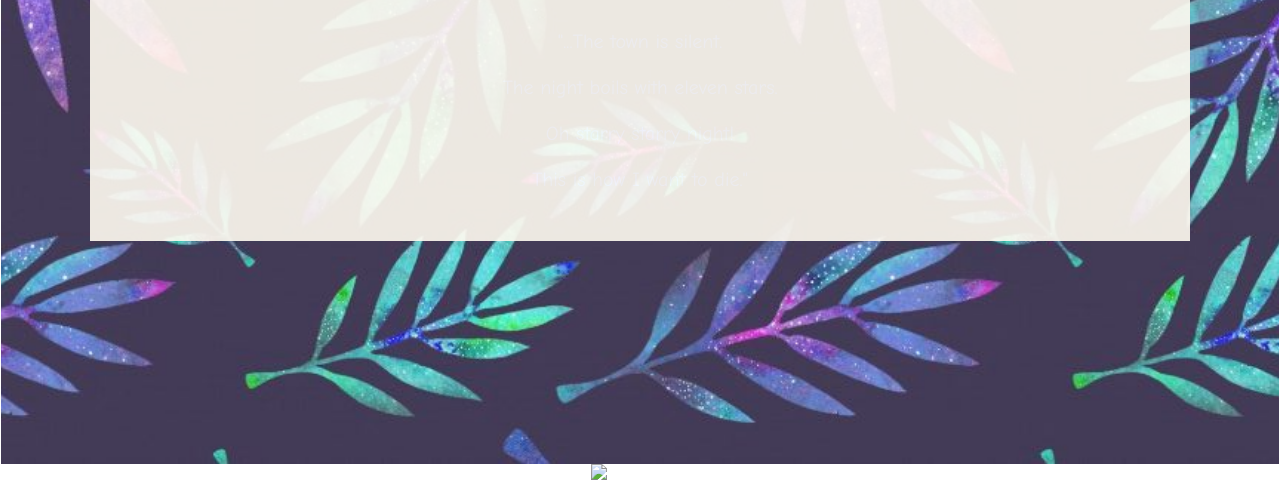
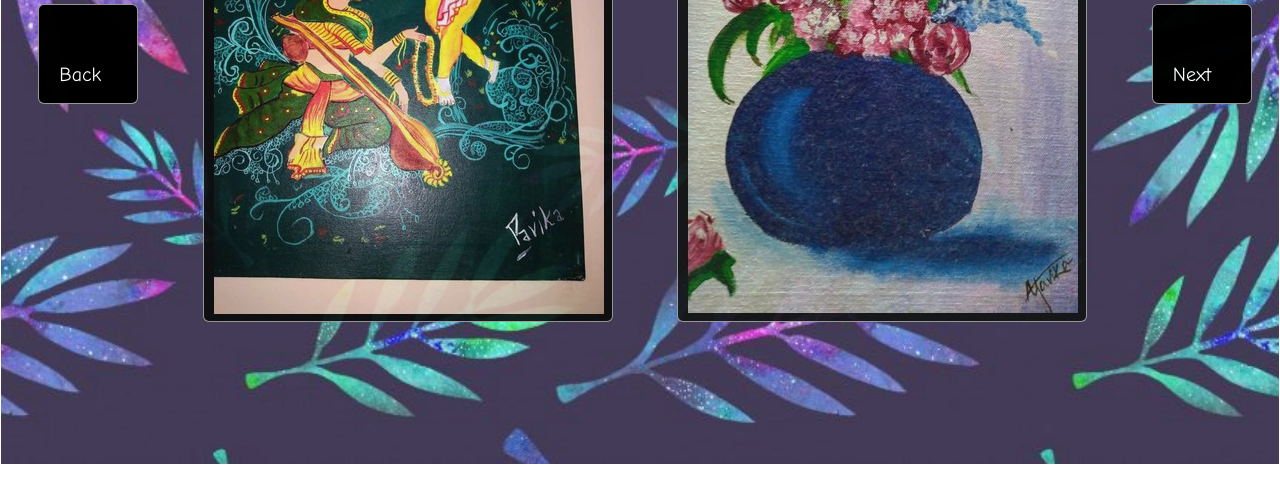
Before and after one commit to CadencePrestissimo/Pavika, a plain HTML site: page artworks.html in a window 1280 px wide. Shown: the part 337-820 px from the top of the page. Drawn offline with Linux system fonts and the light colour scheme.

Commit message:
added gallery

```diff
--- a/artworks.html
+++ b/artworks.html
@@ -31,23 +31,46 @@
       document.getElementById("space").style.display="none";
       }
 
+
       function closeForm() {
       document.getElementById("myForm").style.display = "none";
         document.getElementById("but").style.display="";
           document.getElementById("space").style.display="";
       }
+      var arr=[
+      "url('art1.jpg')","url('art2.jpg')","url('art3.jpg')","url('art4.jpg')","url('art5.jpg')","url('art6.jpg')","url('art7.jpg')"
+    ]
+
+      var c=2;
+      function imagess(){
+          c++;
+          if(c==1)
+          {
+            c++;
+           document.getElementById("h1").style.display="blank";
+           document.getElementById("abb2").style.width="410px";
+           document.getElementById("abb2").style.height="540px";
+           document.getElementById("abb2").style.background=arr[c-1];
+
+          }
+          else {
+            document.getElementById("h1").style.display="none";
+            document.getElementById("abb2").style.width="540px";
+            document.getElementById("abb2").style.height="410px";
+            document.getElementById("abb2").style.background=arr[c-1];
+            if(c==7)c=0;
+          }
+      }
       </script>
+
       </header>
         <img style="opacity:0.9" src="mymy.jpg"></img>
-        <div class="container-w">
-      <center>    <h1 >&hearts; Welcome &hearts; </h1><br></br></center>
-    <center>  <p>"...The town is silent.<br></br> The night boils with eleven stars.
-           <br></br>Oh starry starry night!<br></br> This is how
-        I want to die."</p></center>
-        </div>
-</div>
-       <div class="container-image">
-    <center>  <img src="aa.j" alt="coming soon" style="width:500px;height:600px;"> </center>
+              <div ><li><a type="button" class="container-c" onclick="imagess()">Back</a></li></div>
+          <div id="h2"><li><a  class="container-2" id='abb2'></a></li></div>
+          <div id="h1"><li><a  class="container-1" id='abb1'></a></li></div>
+             <div><li><a type="button" class="container-c" onclick="imagess()" >Next</a></li></div>
+
       </div>
+      <script src="script.js"></script>
 </body>
 </html>
--- a/style.css
+++ b/style.css
@@ -1,8 +1,6 @@
 @import url('https://fonts.googleapis.com/css?family=Open+Sans:400');
 @import url('https://fonts.googleapis.com/css?family=Poppins:200,300,400,500,600,700,800,900&display=swap');
 *
-
-
 
 {
   margin:0;
@@ -42,7 +40,7 @@
   padding-top: 50px;
   padding-bottom: 50px;
   font-size: 20px;
-  font-family:"Comic Sans MS", cursive, sans-serif;;
+  font-family:"Comic Sans MS", cursive, sans-serif;
 
 }
 
@@ -248,3 +246,44 @@ cursor: pointer;
   width:10px;
   height:20px;
 }
+
+.container-1
+{
+  width:410px;
+  height: 540px;
+  background:url('art1.jpg');
+  opacity: 0.9;
+  padding-left: 50px;
+  padding-right:50px;
+  padding-top: 50px;
+  padding-bottom: 50px;
+
+
+}
+.container-2
+{
+  width:410px;
+  height: 540px;
+  background:url('art2.jpg');
+  opacity: 0.9;
+  padding-left: 50px;
+  padding-right:50px;
+  padding-top: 50px;
+  padding-bottom: 50px;
+
+
+}
+
+.container-c
+{
+  width:100px;
+  height: 100px;
+  opacity: 0.99;
+  padding-left: 20px;
+  background-color: black;
+  padding-right:20px;
+  padding-top: 20px;font-size: 20px;
+  font-family:"Comic Sans MS", cursive, sans-serif;
+  padding-bottom: 20px;
+
+}
```
Also changed, not shown: blogs.html (+6 -9 lines), index.html (+1 -1 lines), script.js (deleted, +0 -13 lines), art1.jpg (added), art2.jpg (added), art3.jpg (added), art4.jpg (added), art5.jpg (added), art6.jpg (added), art7.jpg (added).
